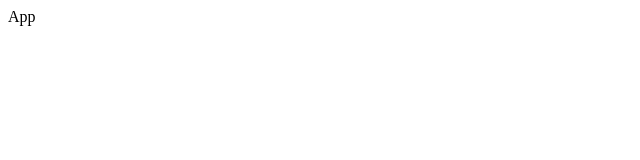
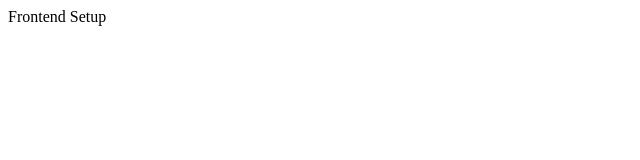
Before and after one commit to kawsar007/e-commerce-multi-vendor-app, a React (Create React App) app in the folder frontend/: page / in a window 1280 px wide. Shown: the top 160 px of the page, without its empty margins (0-640 px from the left). Built offline with nearby package versions, Linux system fonts and the light colour scheme.

Commit message:
frontend setup

```diff
--- a/frontend/src/App.js
+++ b/frontend/src/App.js
@@ -3,7 +3,7 @@ import React from 'react'
 const App = () => {
   return (
     <div>
-      App
+      Frontend Setup
     </div>
   )
 }
```
